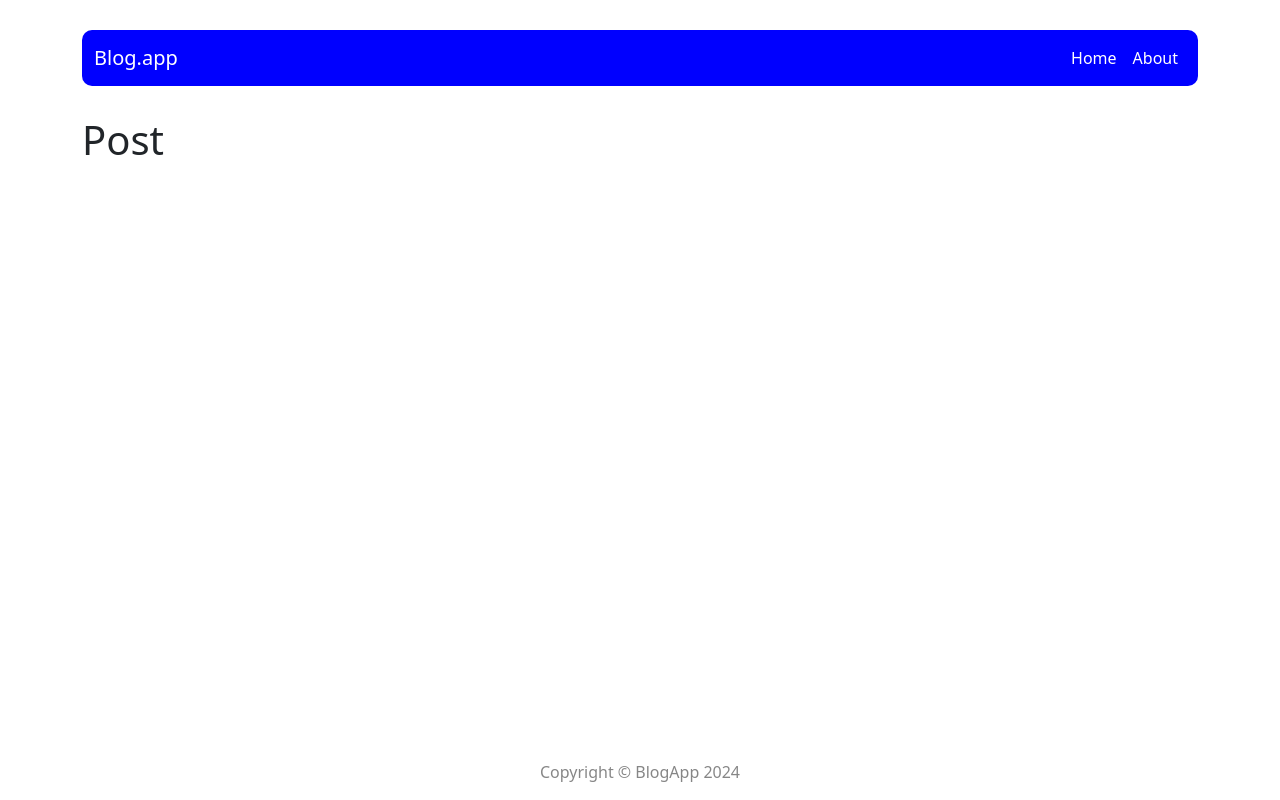
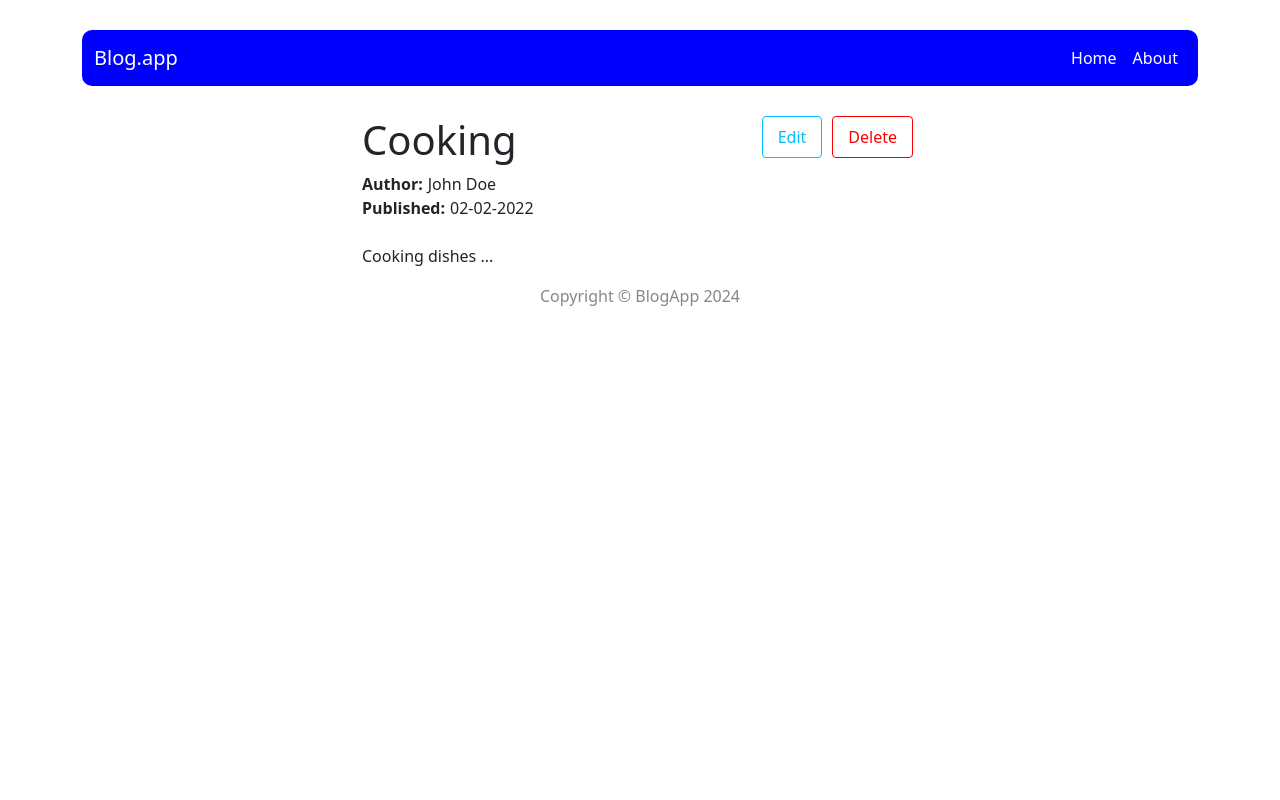
Before and after one commit to kalipp1/CRUD_react, a React (Create React App) app in the folder crud/: page /post/1 in a window 1280 px wide. Built offline with nearby package versions, Linux system fonts and the light colour scheme.

Commit message:
addSinglePostRender

```diff
--- a/crud/src/App.js
+++ b/crud/src/App.js
@@ -16,7 +16,7 @@ function App() {
         <Routes>
             <Route path="/" element={<Home />} />
             <Route path="/about" element={<About />} />
-            <Route path="/post/:id" element={<Post />} />
+            <Route path="/post/:postId" element={<Post />} />
             <Route path="/post/add" element={<PostForm />} />
             <Route path="/post/edit/:id" element={<PostEdit />} />
             <Route path="*" element={<PageNotFound />} />
--- a/crud/src/components/pages/Home/Home.js
+++ b/crud/src/components/pages/Home/Home.js
@@ -1,13 +1,20 @@
 import styles from './Home.module.scss';
 import { useSelector } from 'react-redux';
 import { getAllPosts } from '../../../redux/postsRedux';
+import Nav from 'react-bootstrap/Nav';
+import { NavLink } from 'react-router-dom';
 
 const Home = () => {
     const posts = useSelector(getAllPosts);
 
     return (
         <div>
-            <h1>All posts</h1>
+            <section className={styles.allPosts}>
+                <h1>All posts</h1>
+                <Nav>
+                    <NavLink as={NavLink} to={"/post/add"}><button className={styles.button}>Add post</button></NavLink>
+                </Nav>
+            </section>
             <section className={styles.posts}>
                 {posts.map(post =>
                     <article className={styles.post}>
@@ -17,7 +24,9 @@ const Home = () => {
                         <span className={styles.infoItem}><b>Published: </b><p>{post.publishedDate}</p></span>
                         </div>
                         <p>{post.shortDescription}</p>
-                        <button className={styles.button}>Read more</button>
+                        <Nav>
+                            <Nav.Link as={NavLink} to={"/post/"+post.id}><button className={styles.button}>Read more</button></Nav.Link>
+                        </Nav>
                     </article>
                 )}
             </section>
--- a/crud/src/components/pages/Home/Home.module.scss
+++ b/crud/src/components/pages/Home/Home.module.scss
@@ -1,3 +1,19 @@
+.allPosts{
+    display: flex;
+    justify-content: space-between;
+    .button{
+        background-color: white;
+        border: 1px solid rgb(0, 191, 255);
+        border-radius: 4px;
+        color: rgb(0, 191, 255);
+        padding: 10px 15px;
+    }
+    .button:hover{
+        background-color: rgb(0, 191, 255);
+        color: white;
+    }
+}
+
 .post{
     border: 1px solid rgba(45, 44, 44, 0.409);
     border-radius: 5px;
--- a/crud/src/components/pages/Post/Post.js
+++ b/crud/src/components/pages/Post/Post.js
@@ -1,9 +1,32 @@
 import styles from './Post.module.scss';
+import { useParams } from 'react-router';
+import { useSelector } from 'react-redux';
+import { getPostById } from '../../../redux/postsRedux';
+import Nav from 'react-bootstrap/Nav';
+import { NavLink } from 'react-router-dom';
 
 const Post = () => {
+    const { postId } = useParams();
+    console.log(postId);
+    const post = useSelector(state => getPostById(state, postId));
     return (
-      <div>
-        <h1>Post</h1>
+      <div className={styles.post}>
+        <section className={styles.title}>
+            <h1>{post.title}</h1>
+            <div className={styles.buttons}>
+                <Nav>
+                    <NavLink as={NavLink} to={"/post/edit/"+post.id}><button className={styles.buttonBlue}>Edit</button></NavLink>
+                    <button className={styles.buttonRed}>Delete</button>
+                </Nav>
+            </div>
+        </section>
+        <article>
+            <div className={styles.info}>
+                <span className={styles.infoItem}><b>Author: </b><p>{post.author}</p></span>
+                <span className={styles.infoItem}><b>Published: </b><p>{post.publishedDate}</p></span>
+            </div>
+            <p className={styles.description}>{post.shortDescription}</p>
+        </article>
       </div>
     );
   };
--- a/crud/src/components/pages/Post/Post.module.scss
+++ b/crud/src/components/pages/Post/Post.module.scss
@@ -0,0 +1,54 @@
+.post{
+    margin-inline: 35vh;
+}
+
+.title {
+    display: flex;
+    flex-direction: row;
+    justify-content: space-between;
+}
+
+.buttons{
+    .buttonBlue{
+        color: rgb(0, 191, 255);
+        border: 1px solid rgb(0, 191, 255);
+    }
+    .buttonRed{
+        color: red;
+        border: 1px solid red;
+    }
+    .buttonBlue:hover{
+        background-color: rgb(0, 191, 255);
+        color: white;
+    }
+    .buttonRed:hover{
+        background-color: red;
+        color: white;
+    }
+    button{
+        margin-inline: 5px;
+        border-radius: 4px;
+        background-color: white;
+        padding: 8px;
+        padding-inline: 15px;
+    }
+}
+
+.info{
+    display: flex;
+    flex-direction: column;
+    margin-bottom: 10px;
+    .infoItem{
+        display: flex;
+        flex-direction: row;
+        b{
+            margin-right: 5px;
+        }
+        p{
+            margin-bottom: 0px;
+        }
+    }
+}
+.description{
+    margin-top: 3vh;
+}
--- a/crud/src/components/views/Footer/Footer.module.scss
+++ b/crud/src/components/views/Footer/Footer.module.scss
@@ -1,5 +1,5 @@
 .footer{
-  position: fixed;
+  position: static;
   left: 0;
   bottom: 0;
   width: 100%;
--- a/crud/src/redux/postsRedux.js
+++ b/crud/src/redux/postsRedux.js
@@ -1,5 +1,6 @@
 //selectors
 export const getAllPosts = ( state ) => state.posts;
+export const getPostById = ( {posts} , postId ) => posts.find(post => post.id === postId);
 
 // actions
 const createActionName = actionName => `app/posts/${actionName}`;
```
